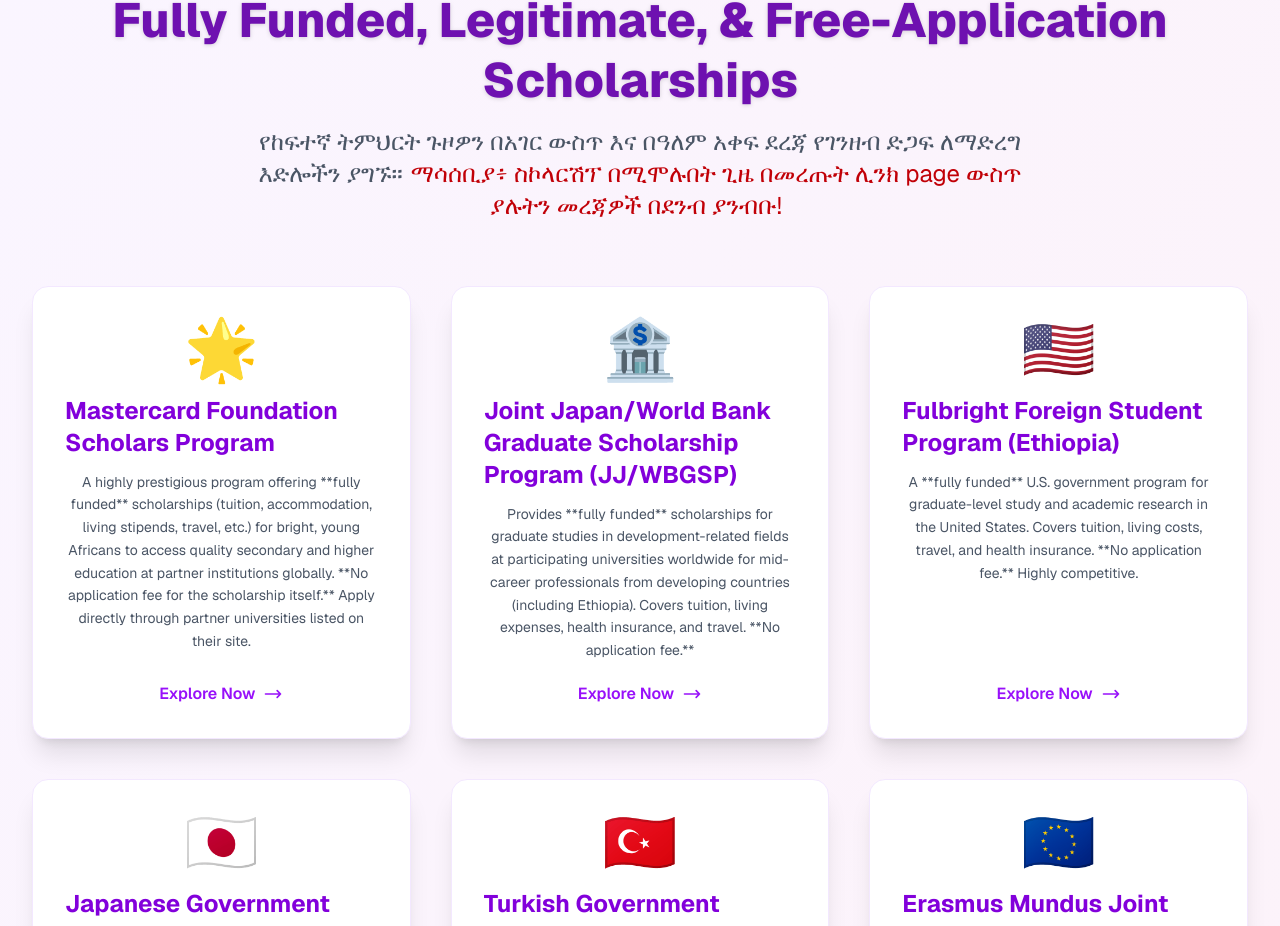
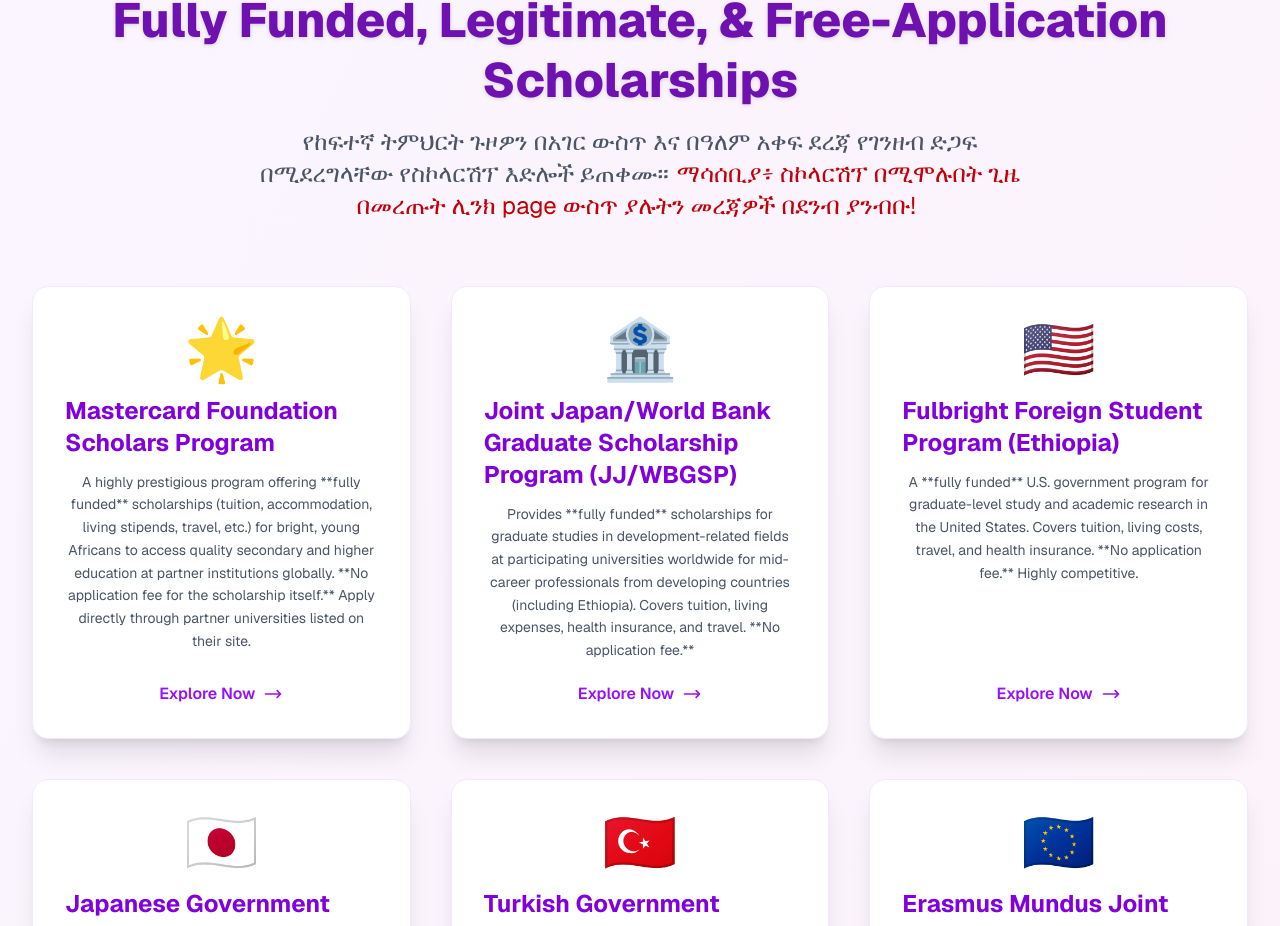
Before and after one commit to solowon27/krf, a Next.js app in the folder client/: page /education-resources in a window 1280 px wide. Shown: the part 1815-2741 px from the top of the page. Built offline with nearby package versions, Linux system fonts and the light colour scheme; no server answers.

Commit message:
typo error fixed

```diff
--- a/client/src/app/education-resources/page.tsx
+++ b/client/src/app/education-resources/page.tsx
@@ -193,7 +193,7 @@
             Fully Funded, Legitimate, & Free-Application Scholarships
           </h2>
           <p className="text-xl md:text-2xl text-gray-600 font-normal max-w-3xl mx-auto">
-            የከፍተኛ ትምህርት ጉዞዎን በአገር ውስጥ እና በዓለም አቀፍ ደረጃ የገንዘብ ድጋፍ ለማድረግ እድሎችን ያግኙ።
+            የከፍተኛ ትምህርት ጉዞዎን በአገር ውስጥ እና በዓለም አቀፍ ደረጃ የገንዘብ ድጋፍ በሚደረግላቸው የስኮላርሽፕ እድሎች ይጠቀሙ።
             <span className="text-red-700 p-2">ማሳሰቢያ፥ ስኮላርሽፕ በሚሞሉበት ጊዜ በመረጡት ሊንክ page ውስጥ ያሉትን መረጃዎች በደንብ ያንብቡ! </span>
           </p>
         </div>
```
